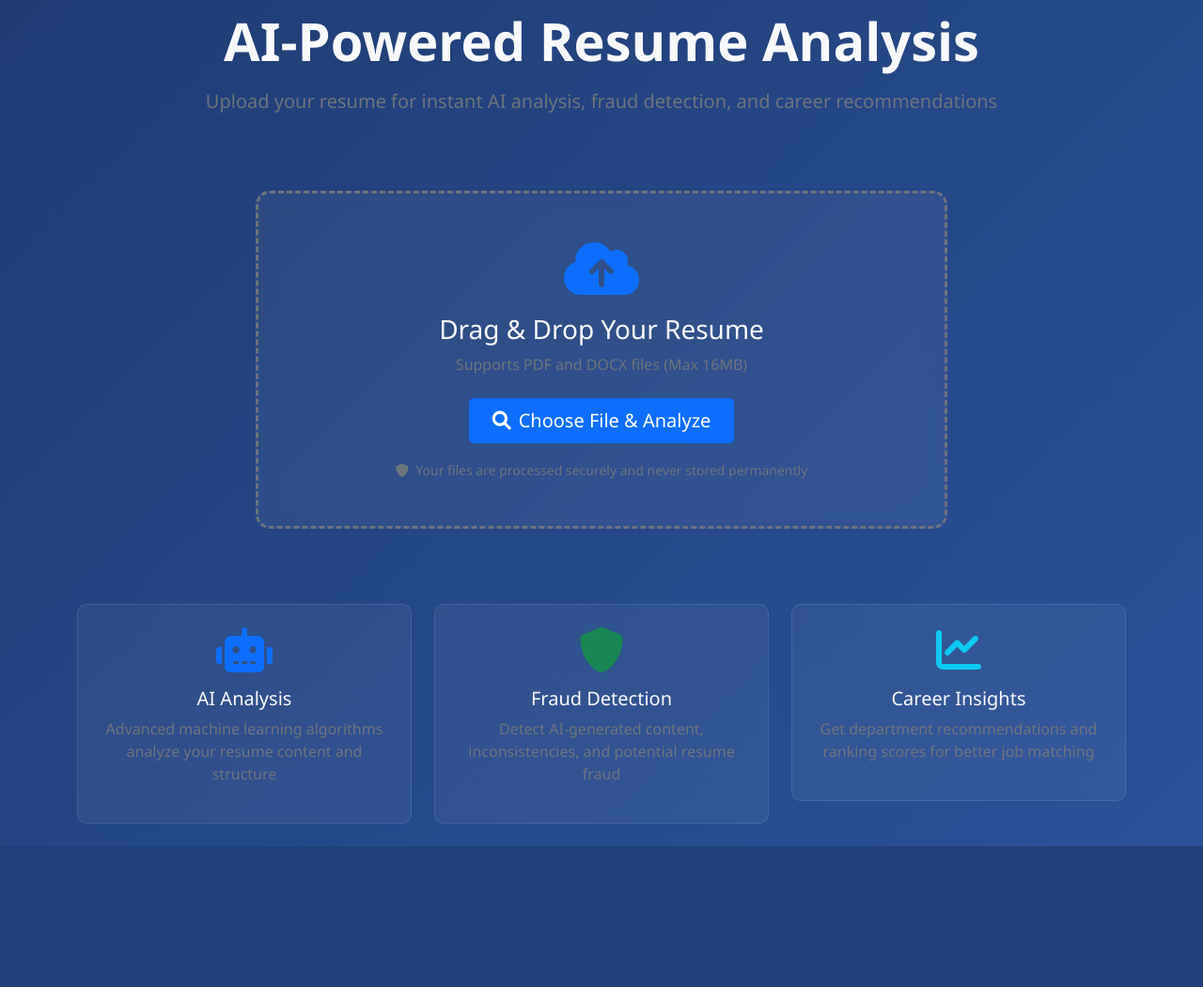
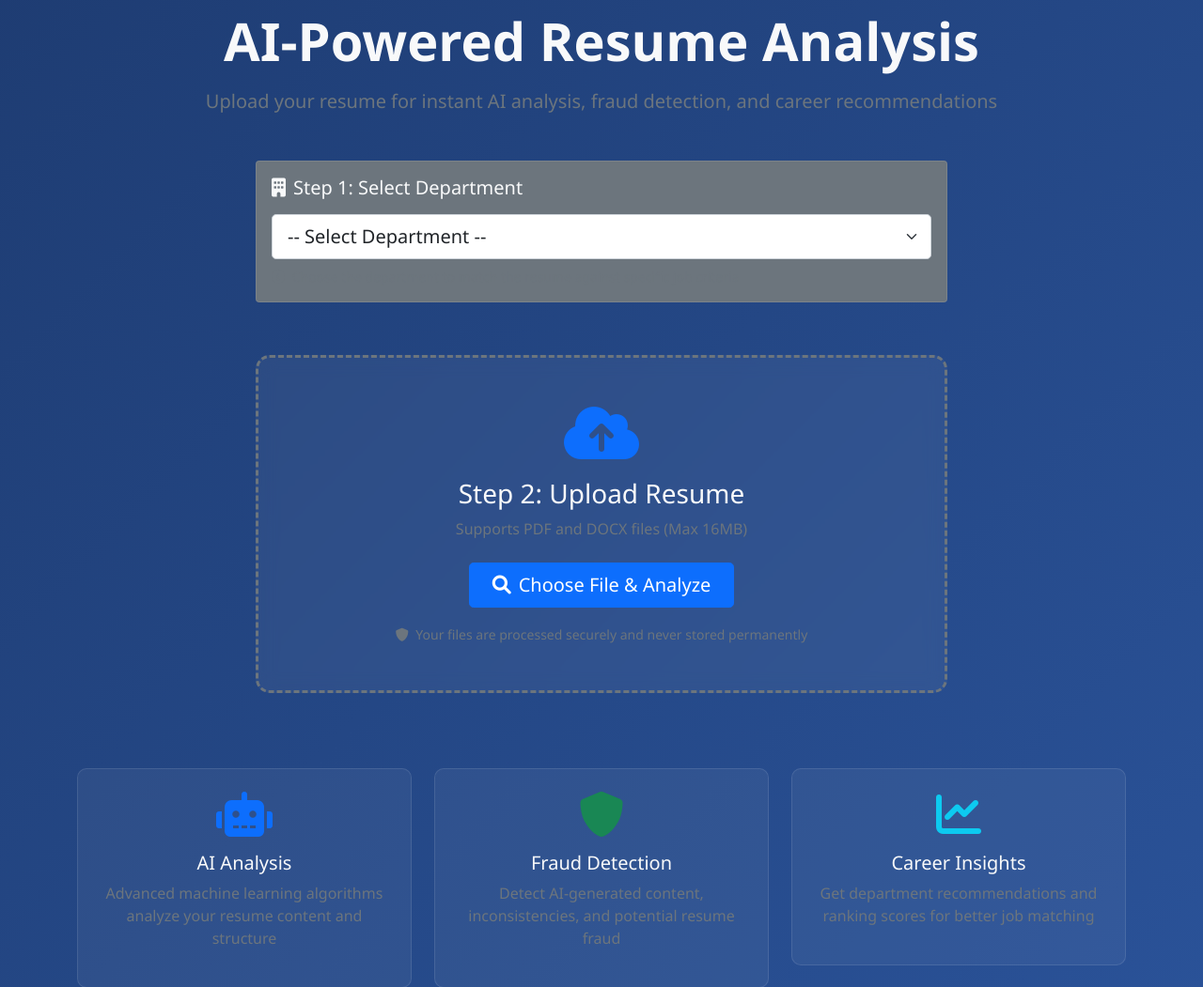
Before and after one commit to smithaj2022-create/resumeanalyzer, a Flask app: page / in a window 1280 px wide. Shown: the part 62-1113 px from the top of the page at 94% size. Before the commit the page ends 963 px from the top, so only its background shows below. Run offline with Flask 3, Linux system fonts and the light colour scheme; some libraries are stand-ins or nearby versions.

Commit message:
Add department selection to resume upload process
Integrates a new department selection dropdown into the index.html template, fetches department data from `/api/departments`, and appends the selected department to the file upload form data.

Replit-Commit-Author: Agent
Replit-Commit-Session-Id: b1d1d1fd-2571-46e6-b9b6-5d7cdde7dcb8
Replit-Commit-Checkpoint-Type: intermediate_checkpoint
Replit-Commit-Screenshot-Url: https://storage.googleapis.com/screenshot-production-us-central1/ac1edd0a-cced-4e99-a8dc-ad7360d928c0/b1d1d1fd-2571-46e6-b9b6-5d7cdde7dcb8/0KY5t3H

```diff
--- a/templates/index.html
+++ b/templates/index.html
@@ -48,12 +48,32 @@
             <p class="lead text-muted">Upload your resume for instant AI analysis, fraud detection, and career recommendations</p>
         </div>
 
+        <!-- Department Selection -->
+        <div class="row justify-content-center mb-4">
+            <div class="col-lg-8 col-md-10">
+                <div class="card bg-secondary">
+                    <div class="card-body">
+                        <h5 class="card-title mb-3">
+                            <i class="fas fa-building me-2"></i>Step 1: Select Department
+                        </h5>
+                        <select id="departmentSelect" class="form-select form-select-lg">
+                            <option value="">Loading departments...</option>
+                        </select>
+                        <small class="text-muted mt-2 d-block">
+                            <i class="fas fa-info-circle me-1"></i>
+                            Choose the department to match the resume against specific job criteria
+                        </small>
+                    </div>
+                </div>
+            </div>
+        </div>
+
         <!-- Upload Section -->
         <div class="row justify-content-center">
             <div class="col-lg-8 col-md-10">
                 <div class="upload-area" id="uploadArea">
                     <i class="fas fa-cloud-upload-alt fa-4x mb-3 text-primary"></i>
-                    <h3 class="mb-2">Drag & Drop Your Resume</h3>
+                    <h3 class="mb-2">Step 2: Upload Resume</h3>
                     <p class="text-muted mb-4">Supports PDF and DOCX files (Max 16MB)</p>
                     <input type="file" id="fileInput" accept=".pdf,.docx" class="d-none">
                     <button class="btn btn-primary btn-lg px-4" onclick="document.getElementById('fileInput').click()">
@@ -163,6 +183,30 @@
 
     <script src="https://cdn.jsdelivr.net/npm/bootstrap@5.1.3/dist/js/bootstrap.bundle.min.js"></script>
     <script>
+        // Load departments on page load
+        document.addEventListener('DOMContentLoaded', function() {
+            fetch('/api/departments')
+                .then(response => response.json())
+                .then(data => {
+                    const select = document.getElementById('departmentSelect');
+                    if (data.success && data.departments) {
+                        select.innerHTML = '<option value="">-- Select Department --</option>';
+                        data.departments.forEach(dept => {
+                            const option = document.createElement('option');
+                            option.value = dept;
+                            option.textContent = dept;
+                            select.appendChild(option);
+                        });
+                    } else {
+                        select.innerHTML = '<option value="">Error loading departments</option>';
+                    }
+                })
+                .catch(error => {
+                    console.error('Error loading departments:', error);
+                    document.getElementById('departmentSelect').innerHTML = '<option value="">Error loading departments</option>';
+                });
+        });
+
         // File upload handling
         document.getElementById('fileInput').addEventListener('change', function(e) {
             if (e.target.files.length > 0) {
@@ -206,8 +250,16 @@
         }
 
         function uploadFile(file) {
+            // Check if department is selected
+            const department = document.getElementById('departmentSelect').value;
+            if (!department) {
+                alert('Please select a department before uploading a resume.');
+                return;
+            }
+
             const formData = new FormData();
             formData.append('file', file);
+            formData.append('department', department);
 
             // Show loading modal
             const loadingModalEl = document.getElementById('loadingModal');
@@ -272,26 +324,43 @@
 
             // Update score cards
             const scoreCards = document.getElementById('scoreCards');
+            const decisionIcon = data.final_decision === 'Shortlisted' ? 'check-circle' : 'times-circle';
+            const decisionClass = data.final_decision === 'Shortlisted' ? 'low-risk' : 'high-risk';
+
             scoreCards.innerHTML = `
                 <div class="col-md-3 mb-3">
-                    <div class="score-card ${data.classification_status === 'Accepted' ? 'low-risk' : 'high-risk'}">
-                        <i class="fas fa-${data.classification_status === 'Accepted' ? 'check-circle' : 'times-circle'} fa-2x mb-2"></i>
-                        <h5>Status</h5>
-                        <h2>${data.classification_status}</h2>
+                    <div class="score-card ${decisionClass}">
+                        <i class="fas fa-${decisionIcon} fa-2x mb-2"></i>
+                        <h5>Final Decision</h5>
+                        <h2>${data.final_decision || data.classification_status}</h2>
                     </div>
                 </div>
                 <div class="col-md-3 mb-3">
                     <div class="score-card bg-info">
                         <i class="fas fa-building fa-2x mb-2"></i>
                         <h5>Department</h5>
-                        <h2>${data.department}</h2>
+                        <h2 style="font-size: 1.3rem;">${data.department}</h2>
                     </div>
                 </div>
                 <div class="col-md-3 mb-3">
                     <div class="score-card bg-primary">
-                        <i class="fas fa-star fa-2x mb-2"></i>
-                        <h5>Ranking Score</h5>
-                        <h2>${data.ranking_score.toFixed(1)}</h2>
+                        <i class="fas fa-chart-line fa-2x mb-2"></i>
+                        <h5>Eligibility Score</h5>
+                        <h2>${data.eligibility_score ? data.eligibility_score.toFixed(1) : data.ranking_score.toFixed(1)}/100</h2>
+                    </div>
+                </div>
+                <div class="col-md-3 mb-3">
+                    <div class="score-card bg-success">
+                        <i class="fas fa-tools fa-2x mb-2"></i>
+                        <h5>Skill Match</h5>
+                        <h2>${data.skill_match_percentage ? data.skill_match_percentage.toFixed(1) : 'N/A'}%</h2>
+                    </div>
+                </div>
+                <div class="col-md-3 mb-3">
+                    <div class="score-card ${getAuthenticityClass(data.ai_authenticity_status)}">
+                        <i class="fas fa-robot fa-2x mb-2"></i>
+                        <h5>AI Authenticity</h5>
+                        <h2 style="font-size: 1.2rem;">${data.ai_authenticity_status || 'N/A'}</h2>
                     </div>
                 </div>
                 <div class="col-md-3 mb-3">
@@ -339,6 +408,14 @@
             return 'low-risk';
         }
 
+        function getAuthenticityClass(status) {
+            if (!status) return 'bg-secondary';
+            if (status.includes('Human-Written')) return 'low-risk';
+            if (status.includes('Possibly')) return 'medium-risk';
+            if (status.includes('AI-Generated')) return 'high-risk';
+            return 'bg-secondary';
+        }
+
         function downloadReport() {
             const reportContent = document.getElementById('detailedReport').textContent;
             const blob = new Blob([reportContent], { type: 'text/plain' });
```
Also changed, not shown: 2 other files.
